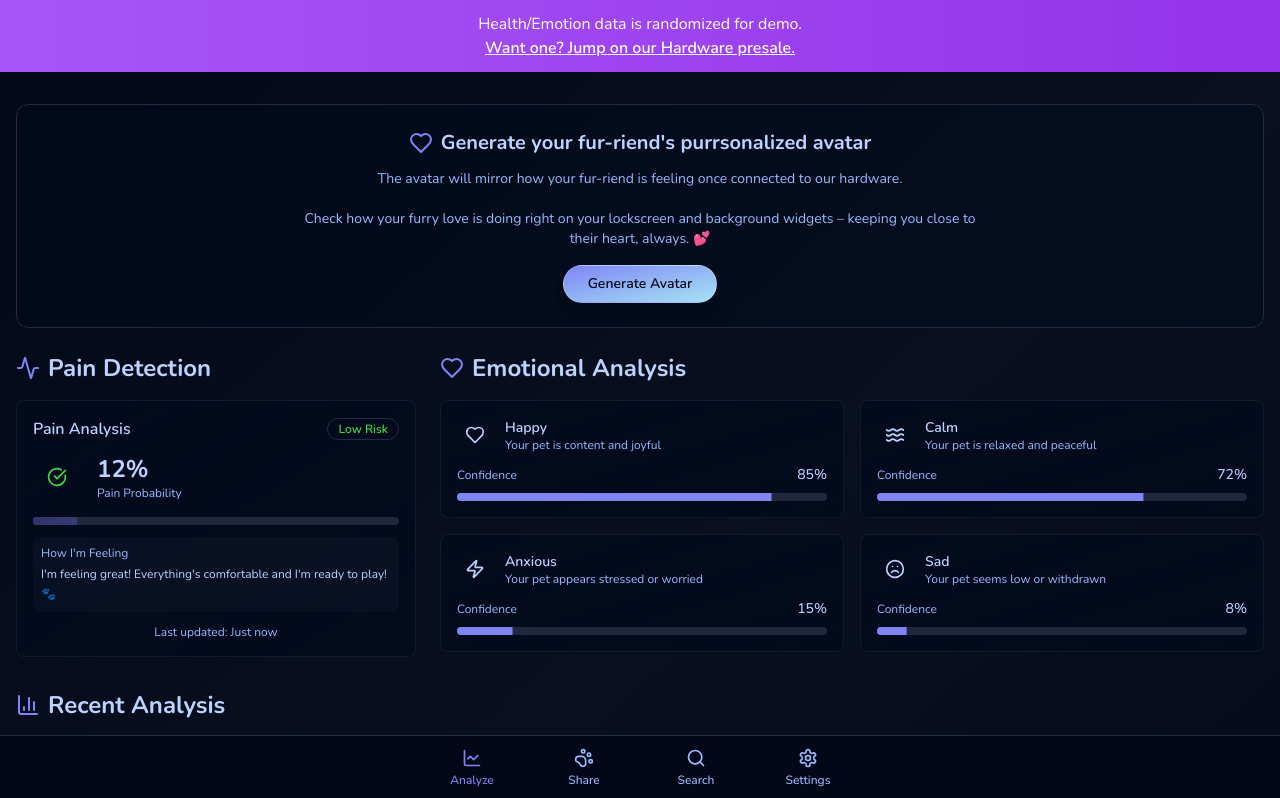
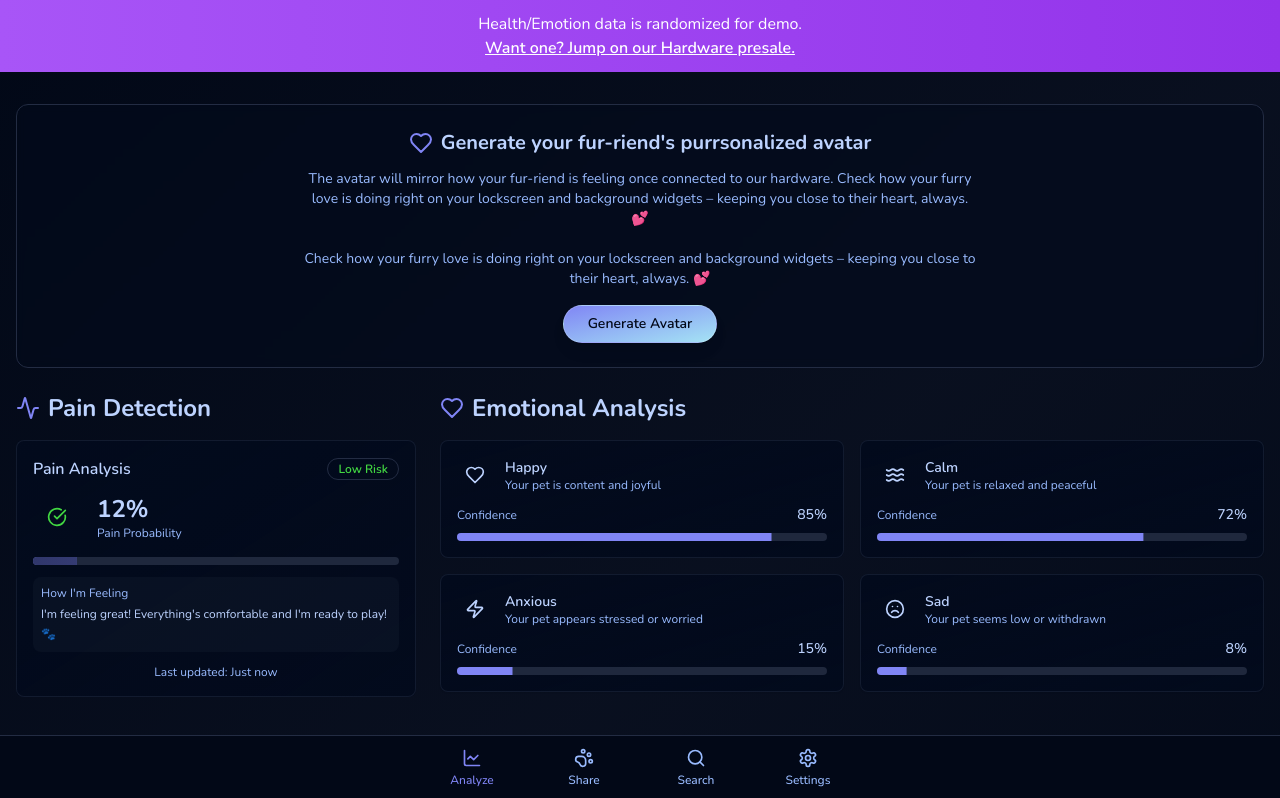
Before and after one commit to cathyahn4u/app-demo-ui, a React (Vite) app: page / in a window 1280 px wide. Shown: the top 798 px of the page. Built offline with nearby package versions, Linux system fonts and the light colour scheme.

Commit message:
Visual edit in Lovable
Edited UI in Lovable

```diff
--- a/src/pages/Index.tsx
+++ b/src/pages/Index.tsx
@@ -199,9 +199,9 @@ const Index = () => {
                     <Heart className="w-6 h-6 text-primary" />
                     Generate your fur-riend&apos;s purrsonalized avatar
                   </h2>
-                  <p className="text-muted-foreground mb-4 max-w-2xl mx-auto text-sm">
-                    The avatar will mirror how your fur-riend is feeling once connected to our hardware.
-                    <br /><br />
+                  <p className="text-muted-foreground mb-4 max-w-2xl mx-auto text-sm">The avatar will mirror how your fur-riend is feeling once connected to our hardware.
+Check how your furry love is doing right on your lockscreen and background widgets
+– keeping you close to their heart, always. 💕<br /><br />
                     Check how your furry love is doing right on your lockscreen and background widgets – keeping you close to their heart, always. 💕
                   </p>
                   <Button onClick={() => setShowAvatarGenerator(true)} variant="default" size="lg" className="bg-gradient-to-br from-[hsl(237,85%,73%)]/80 to-[hsl(175,89%,83%)]/80 hover:from-[hsl(237,85%,68%)]/90 hover:to-[hsl(175,89%,78%)]/90 text-primary-foreground rounded-full py-2 px-6 h-auto font-semibold shadow-lg backdrop-blur-xl border border-white/20 transition-all">
```
